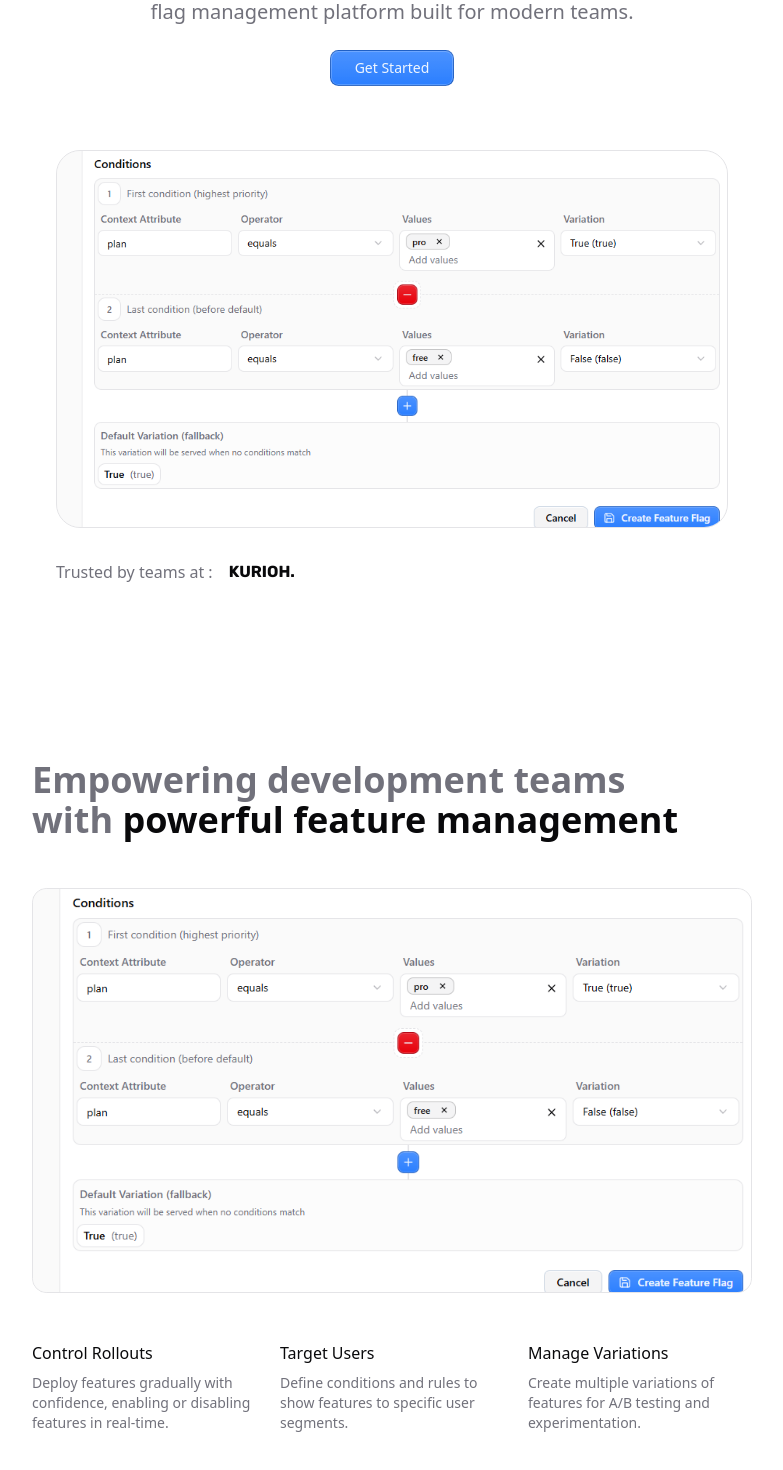
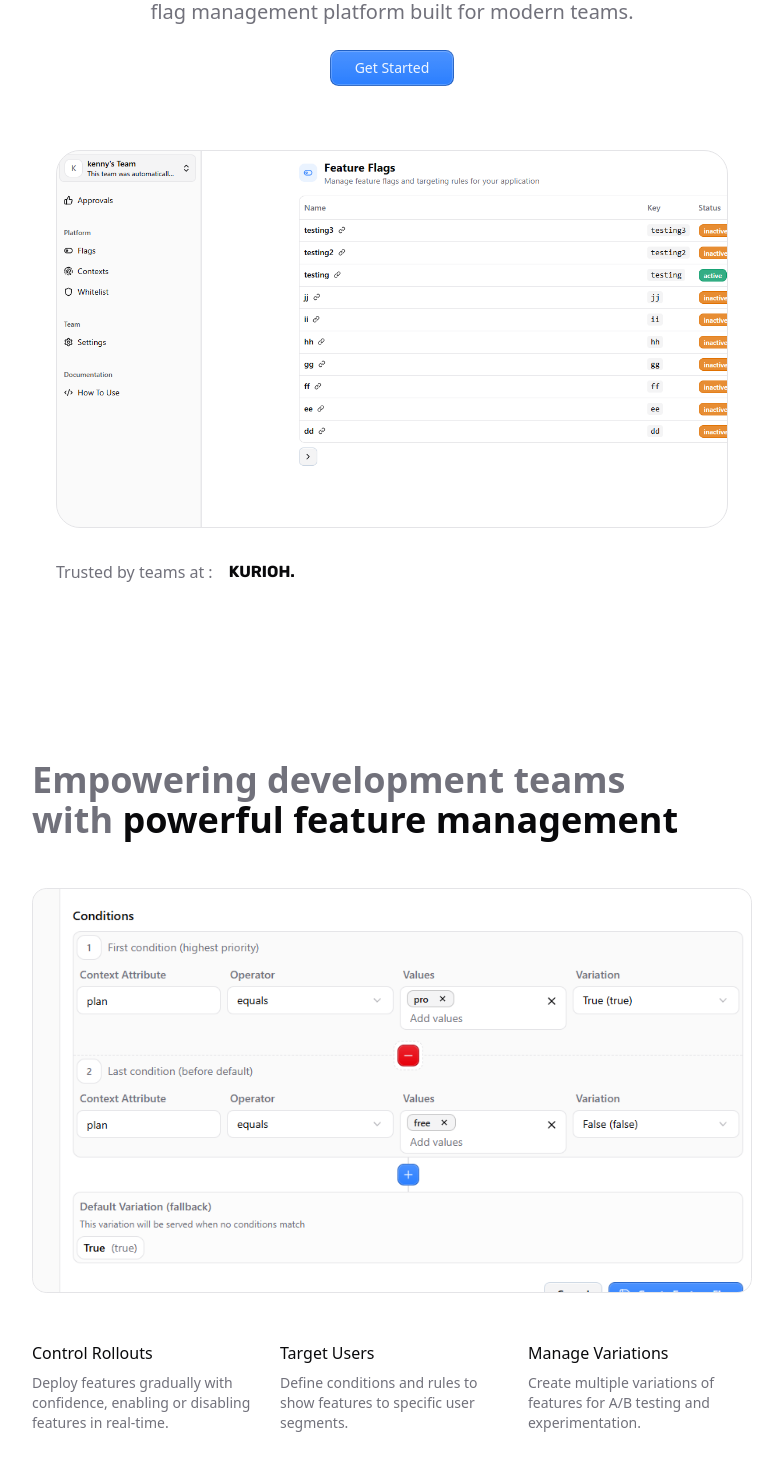
Before and after one commit to dishwasher-detergent/orbit-flag, a Next.js app: page / in a window 1280 px wide. Shown: the part 354-1824 px from the top of the page, without its empty margins (248-1031 px from the left). Built offline with nearby package versions, Linux system fonts and the light colour scheme; no server answers.

Commit message:
update readme and picture

```diff
--- a/components/features-eleven.tsx
+++ b/components/features-eleven.tsx
@@ -19,7 +19,7 @@ export default function FeaturesSection() {
               <img
                 src="/feature-conditions.png"
                 alt=""
-                className="absolute inset-0 size-full object-cover"
+                className="absolute inset-0 size-full object-cover object-top-left"
               />
             </Card>
             <div className="@sm:grid-cols-2 @2xl:grid-cols-3 grid gap-6">
--- a/components/hero-section-five.tsx
+++ b/components/hero-section-five.tsx
@@ -27,9 +27,9 @@ export default function HeroSection() {
         </div>
         <div className="relative mt-12 overflow-hidden rounded-3xl bg-muted md:mt-16 w-full aspect-video border">
           <img
-            src="/feature-conditions.png"
+            src="/flags-list.png"
             alt=""
-            className="absolute inset-0 size-full object-cover"
+            className="absolute inset-0 size-full object-cover object-top-left"
           />
         </div>
 
```
Also changed, not shown: public/flags-list.png (added), 1 other file (tests, documents, lock files or other folders).
